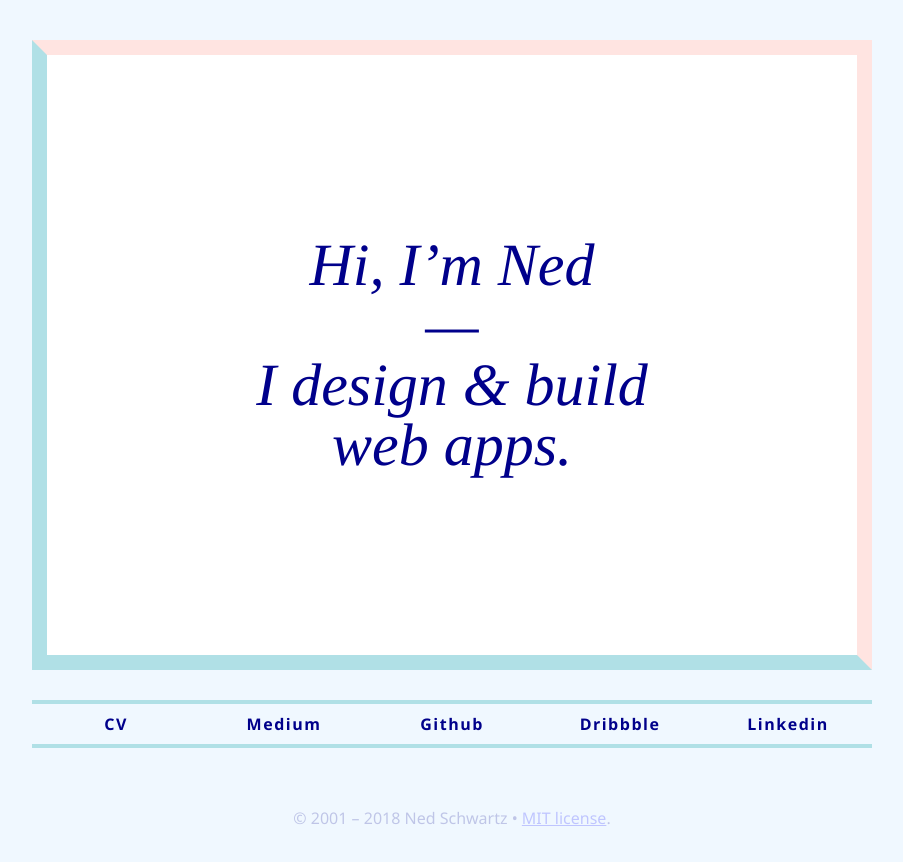
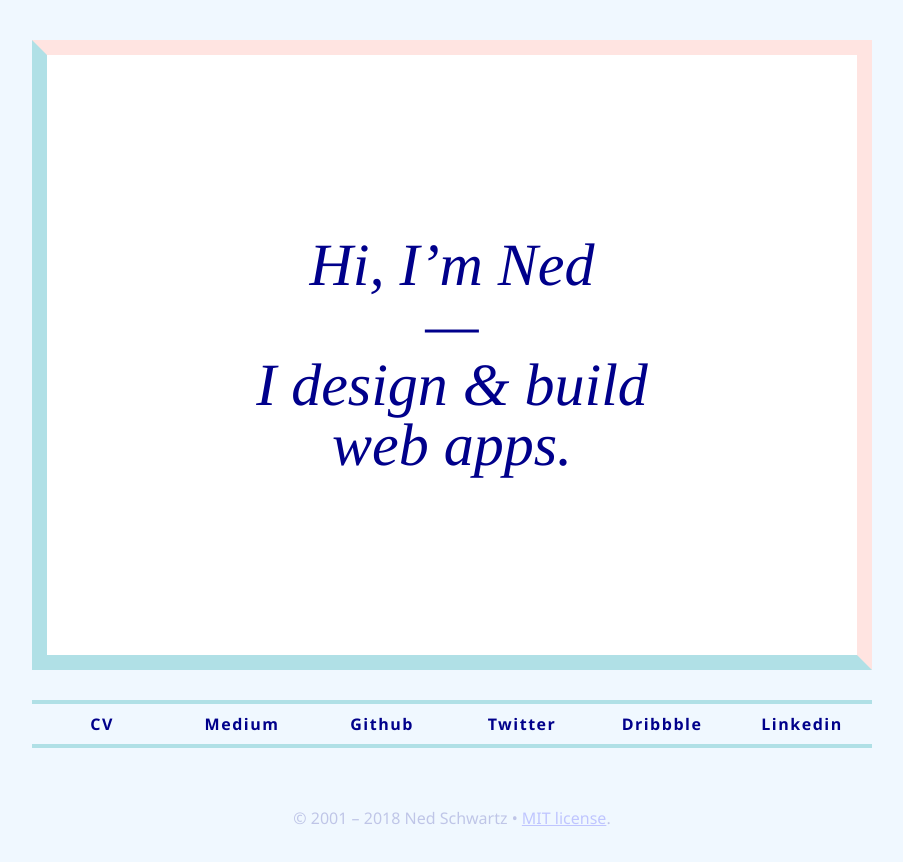
Before and after one commit to theinterned/theinterned.net, a React (Create React App) app: page / in a window 1280 px wide. Shown: the top 862 px of the page, without its empty margins (188-1091 px from the left). Built offline with nearby package versions, Linux system fonts and the light colour scheme.

Commit message:
adds Twitter link

```diff
--- a/src/App.js
+++ b/src/App.js
@@ -135,6 +135,7 @@ class App extends Component {
           <NavItem><NavLink href="https://www.dropbox.com/s/3jxewz8yj4mg9tz/Ned_Schwartz_CV.pdf?dl=0">CV</NavLink></NavItem>
           <NavItem><NavLink href="https://medium.com/@theinterned">Medium</NavLink></NavItem>
           <NavItem><NavLink href="https://github.com/theinterned">Github</NavLink></NavItem>
+          <NavItem><NavLink href="https://twitter.com/theinterned">Twitter</NavLink></NavItem>
           <NavItem><NavLink href="https://dribbble.com/theinterned">Dribbble</NavLink></NavItem>
           <NavItem><NavLink href="https://ca.linkedin.com/in/neddo">Linkedin</NavLink></NavItem>
         </Nav>
```
